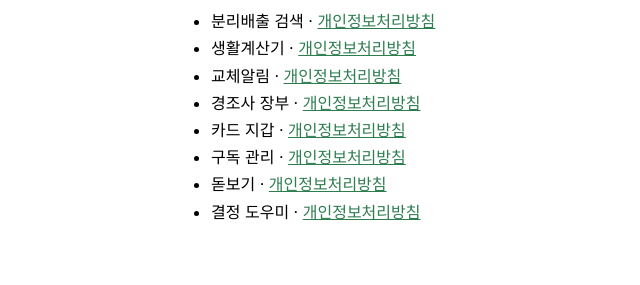
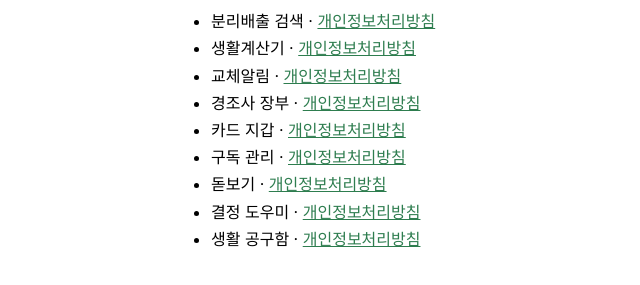
Before and after one commit to byoungguk/byoungguk.github.io, a plain HTML site: page index.html in a window 1280 px wide. Shown: the part 129-414 px from the top of the page, without its empty margins (149-789 px from the left). Drawn offline with Linux system fonts and the light colour scheme.

Commit message:
생활 공구함 추가

```diff
--- a/index.html
+++ b/index.html
@@ -17,6 +17,7 @@
 <li>구독 관리 · <a href="https://byoungguk.github.io/submanager-privacy/privacy.html">개인정보처리방침</a></li>
 <li>돋보기 · <a href="https://byoungguk.github.io/magnifier-privacy/privacy.html">개인정보처리방침</a></li>
 <li>결정 도우미 · <a href="https://byoungguk.github.io/decidehelper-privacy/privacy.html">개인정보처리방침</a></li>
+<li>생활 공구함 · <a href="https://byoungguk.github.io/toolbox-privacy/privacy.html">개인정보처리방침</a></li>
 </ul>
 </body>
 </html>
```
